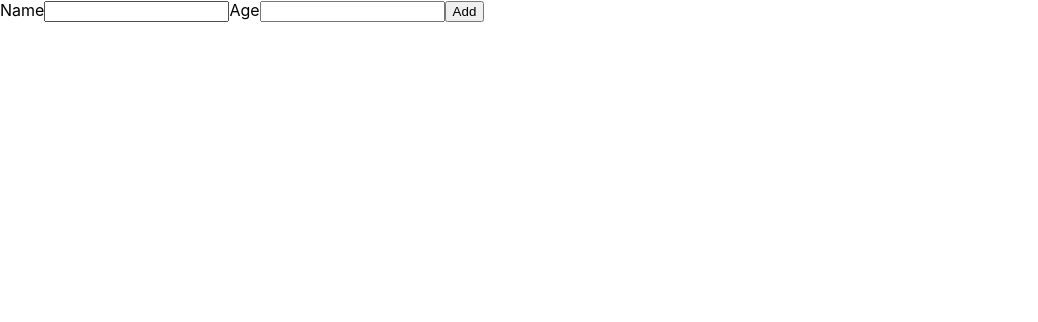
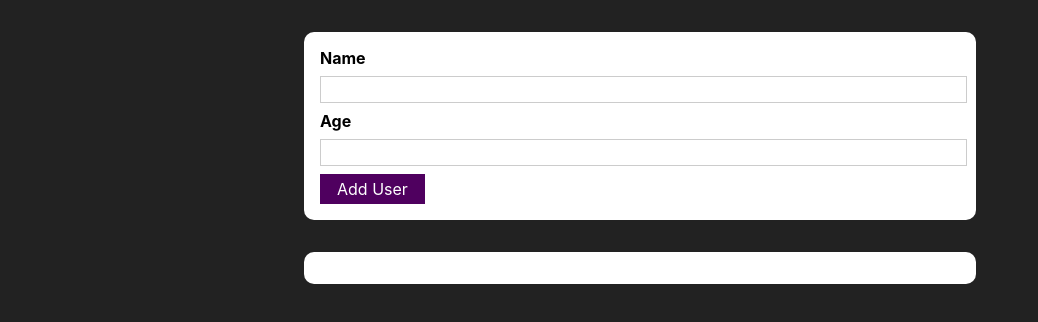
Before and after one commit to Alirezayoom/small-form, a React (Create React App) app: page / in a window 1280 px wide. Shown: the top 322 px of the page, without its empty margins (0-1038 px from the left). Built offline with nearby package versions, Linux system fonts and the light colour scheme.

Commit message:
list added

```diff
--- a/src/App.js
+++ b/src/App.js
@@ -1,9 +1,20 @@
+import { useState } from "react";
 import AddUser from "./components/Users/AddUser";
+import UsersList from "./components/Users/UsersList";
 
 function App() {
+  const [usersList, setUsersList] = useState([]);
+
+  const adduserHandler = (name, age) => {
+    setUsersList((prev)=>{
+      return [...prev, {name: name, age: age, id: Math.random().toString()}]
+    })
+  }
+
   return (
     <div>
-      <AddUser />
+      <AddUser onAdduser={adduserHandler}/>
+      <UsersList users={usersList} />
     </div>
   );
 }
--- /dev/null
+++ b/src/components/UI/Button.js
@@ -0,0 +1,12 @@
+import classes from './Button.module.css';
+
+const Button = props => {
+    return (
+        <button className={classes.button}
+        type={props.type || 'button'}
+        onClick={props.onClick}
+        >{props.children}</button>
+    )
+}
+
+export default Button;
--- /dev/null
+++ b/src/components/UI/Button.module.css
@@ -0,0 +1,18 @@
+.button {
+  font: inherit;
+  border: 1px solid #4f005f;
+  background: #4f005f;
+  color: white;
+  padding: 0.25rem 1rem;
+  cursor: pointer;
+}
+
+.button:hover,
+.button:active {
+  background: #741188;
+  border-color: #741188;
+}
+
+.button:focus {
+  outline: none;
+}
--- /dev/null
+++ b/src/components/UI/Card.js
@@ -0,0 +1,9 @@
+import classes from './Card.module.css';
+
+const Card = props => {
+    return (
+        <div className={`${classes.card} ${props.className}`}>{props.children}</div>
+    )
+}
+
+export default Card;
--- /dev/null
+++ b/src/components/UI/Card.module.css
@@ -0,0 +1,5 @@
+.card{
+    background: white;
+    box-shadow: 0 2px 8px (0, 0, 0, 0.7);
+    border-radius: 10px;
+}
--- a/src/components/Users/AddUser.js
+++ b/src/components/Users/AddUser.js
@@ -1,12 +1,55 @@
-const AddUser = () => {
+import {useState} from 'react';
+import Card from '../UI/Card';
+import Button from '../UI/Button';
+import classes from './AddUser.module.css';
+
+const AddUser = (props) => {
+    const [enteredName, setEnteredName] = useState('')
+    const [enteredAge, setEnteredAge] = useState('')
+
+    const nameHandler = (e) => {
+        setEnteredName(e.target.value);
+    }
+
+    const ageHandler = (e) => {
+        setEnteredAge(e.target.value)
+    }
+
+    const submitHandler = (e) => {
+        e.preventDefault();
+
+        if(enteredName.trim().length === 0 || enteredAge.trim().length === 0){
+            return;
+        }
+        if(+enteredAge < 0){
+            return;
+        }
+        props.onAdduser(enteredName, enteredAge)
+
+        setEnteredAge('')
+        setEnteredName('')
+    }
+
     return (
-        <form>
-            <label htmlFor="name">Name</label>
-            <input type="text" id="name" />
-            <label htmlFor="age">Age</label>
-            <input type="number" id="age" />
-            <button type="submit">Add</button>
-        </form>
+        <Card className={classes.input}>
+            <form onSubmit={submitHandler}>
+                <label htmlFor="name">Name</label>
+                <input
+                type="text"
+                id="name"
+                onChange={nameHandler}
+                value={enteredName}
+                />
+                <label htmlFor="age">Age</label>
+                <input
+                type="number"
+                id="age"
+                onChange={ageHandler}
+                value={enteredAge}
+                />
+                <Button type="submit">Add User</Button>
+            </form>
+        </Card>
     )
 }
 
--- /dev/null
+++ b/src/components/Users/AddUser.module.css
@@ -0,0 +1,26 @@
+.input {
+  margin: 2rem auto;
+  padding: 1rem;
+  width: 90%;
+  max-width: 40rem;
+}
+
+.input label {
+  display: block;
+  font-weight: bold;
+  margin-bottom: 0.5rem;
+}
+
+.input input {
+  font: inherit;
+  display: block;
+  width: 100%;
+  border: 1px solid #ccc;
+  padding: 0.15rem;
+  margin-bottom: 0.5rem;
+}
+
+.input input:focus {
+  outline: none;
+  border-color: #4f005f;
+}
--- /dev/null
+++ b/src/components/Users/UsersList.js
@@ -0,0 +1,16 @@
+import Card from '../UI/Card';
+import classes from './UsersList.module.css';
+
+const UsersList = (props) => {
+    return (
+        <Card className={classes.users}>
+            <ul>
+                {props.users.map(user=>(
+                    <li key={user.id}>{user.name} ({user.age} years old)</li>
+                ))}
+            </ul>
+        </Card>
+    )
+}
+
+export default UsersList;
--- /dev/null
+++ b/src/components/Users/UsersList.module.css
@@ -0,0 +1,17 @@
+.users {
+  margin: 2rem auto;
+  padding: 0 1rem;
+  width: 90%;
+  max-width: 40rem;
+}
+
+.users ul {
+  list-style: none;
+  padding: 1rem;
+}
+
+.users li {
+  border: 1px solid #ccc;
+  margin: 0.5rem 0;
+  padding: 0.5rem;
+}
--- a/src/index.css
+++ b/src/index.css
@@ -1,4 +1,5 @@
 body {
+  background-color: #222;
   margin: 0;
   font-family: -apple-system, BlinkMacSystemFont, 'Segoe UI', 'Roboto', 'Oxygen',
     'Ubuntu', 'Cantarell', 'Fira Sans', 'Droid Sans', 'Helvetica Neue',
```
